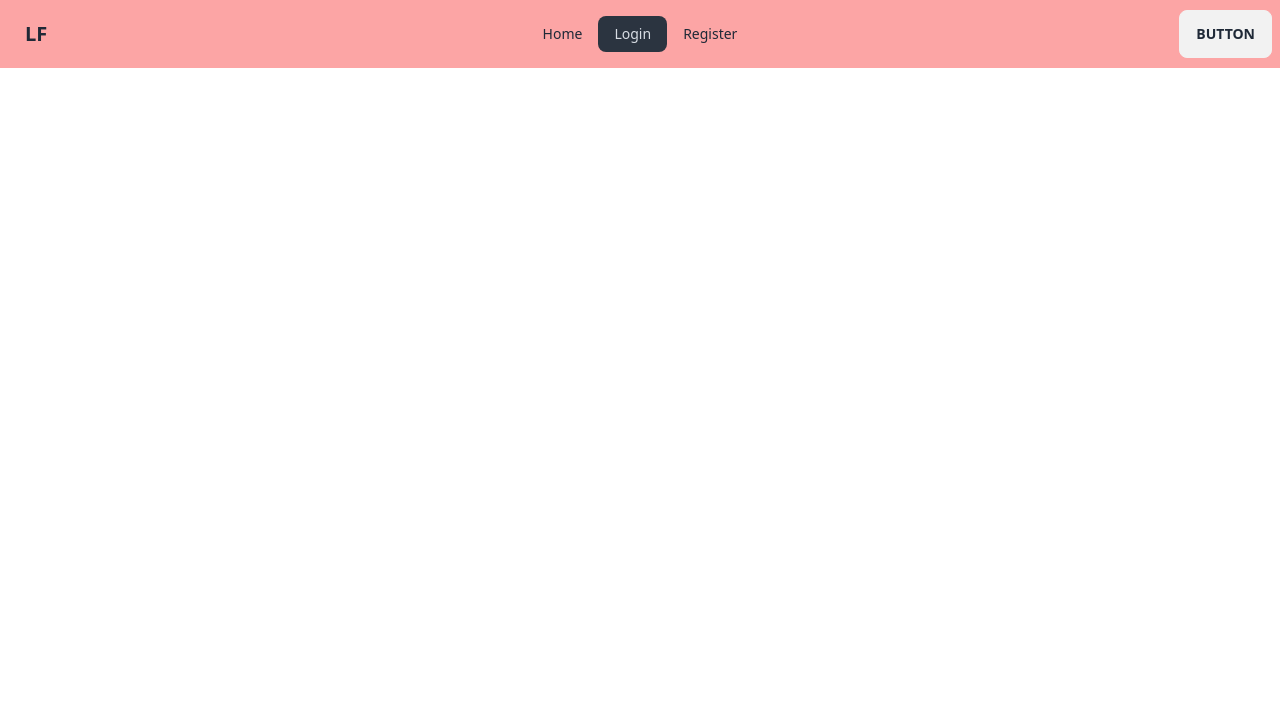
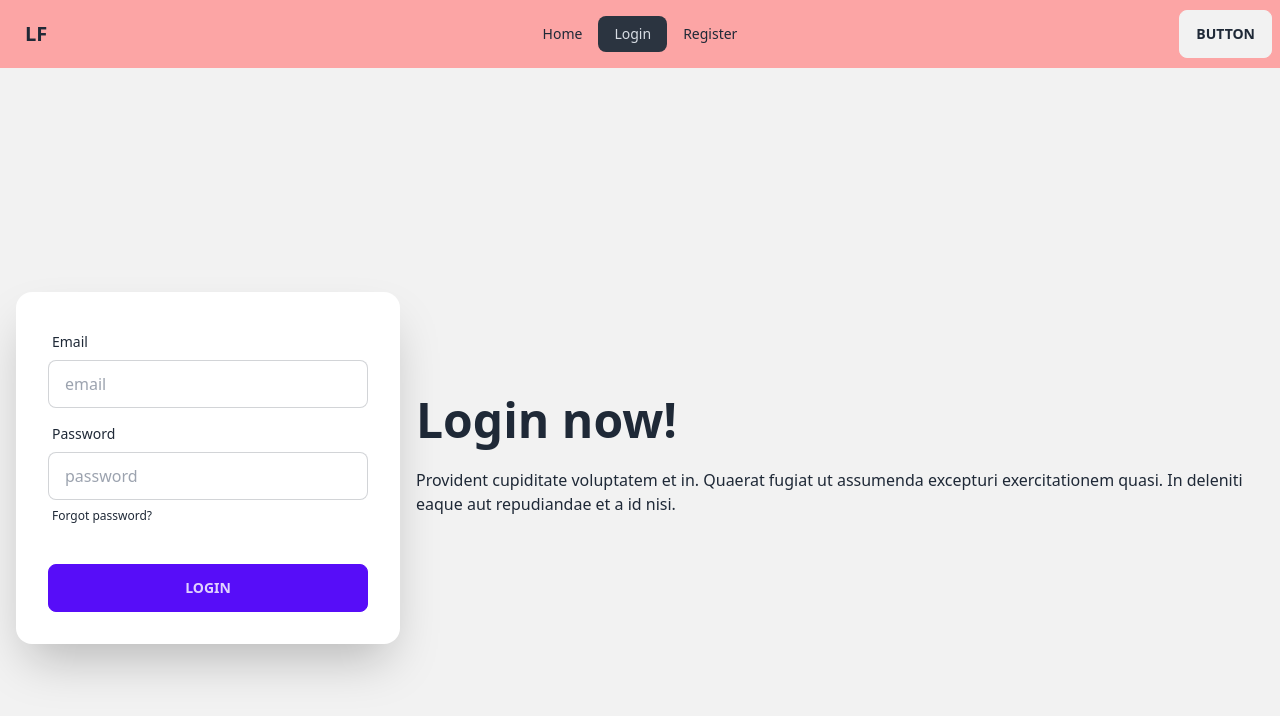
Before and after one commit to DibboT/react-firebase-login-form, a React (Vite) app: page /login in a window 1280 px wide. Shown: the top 716 px of the page. Built offline with nearby package versions, Linux system fonts and the light colour scheme.

Commit message:
login form added

```diff
--- a/src/components/Login.jsx
+++ b/src/components/Login.jsx
@@ -2,9 +2,36 @@
 
 const Login = () => {
     return (
-        <div>
-
+        <div className="hero min-h-screen bg-base-200">
+  <div className="hero-content flex-col lg:flex-row-reverse">
+    <div className="text-center lg:text-left">
+      <h1 className="text-5xl font-bold">Login now!</h1>
+      <p className="py-6">Provident cupiditate voluptatem et in. Quaerat fugiat ut assumenda excepturi exercitationem quasi. In deleniti eaque aut repudiandae et a id nisi.</p>
+    </div>
+    <div className="card flex-shrink-0 w-full max-w-sm shadow-2xl bg-base-100">
+      <div className="card-body">
+        <div className="form-control">
+          <label className="label">
+            <span className="label-text">Email</span>
+          </label>
+          <input type="text" placeholder="email" className="input input-bordered" />
         </div>
+        <div className="form-control">
+          <label className="label">
+            <span className="label-text">Password</span>
+          </label>
+          <input type="text" placeholder="password" className="input input-bordered" />
+          <label className="label">
+            <a href="#" className="label-text-alt link link-hover">Forgot password?</a>
+          </label>
+        </div>
+        <div className="form-control mt-6">
+          <button className="btn btn-primary">Login</button>
+        </div>
+      </div>
+    </div>
+  </div>
+</div>
     );
 };
 
```
